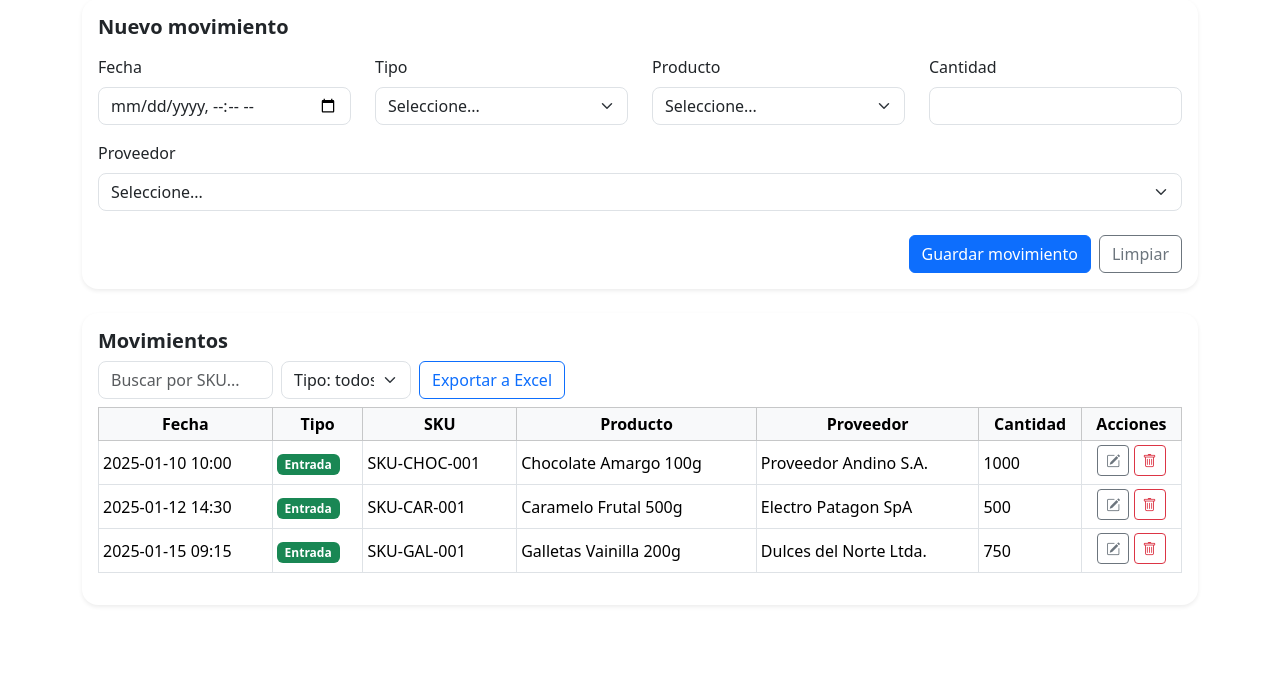
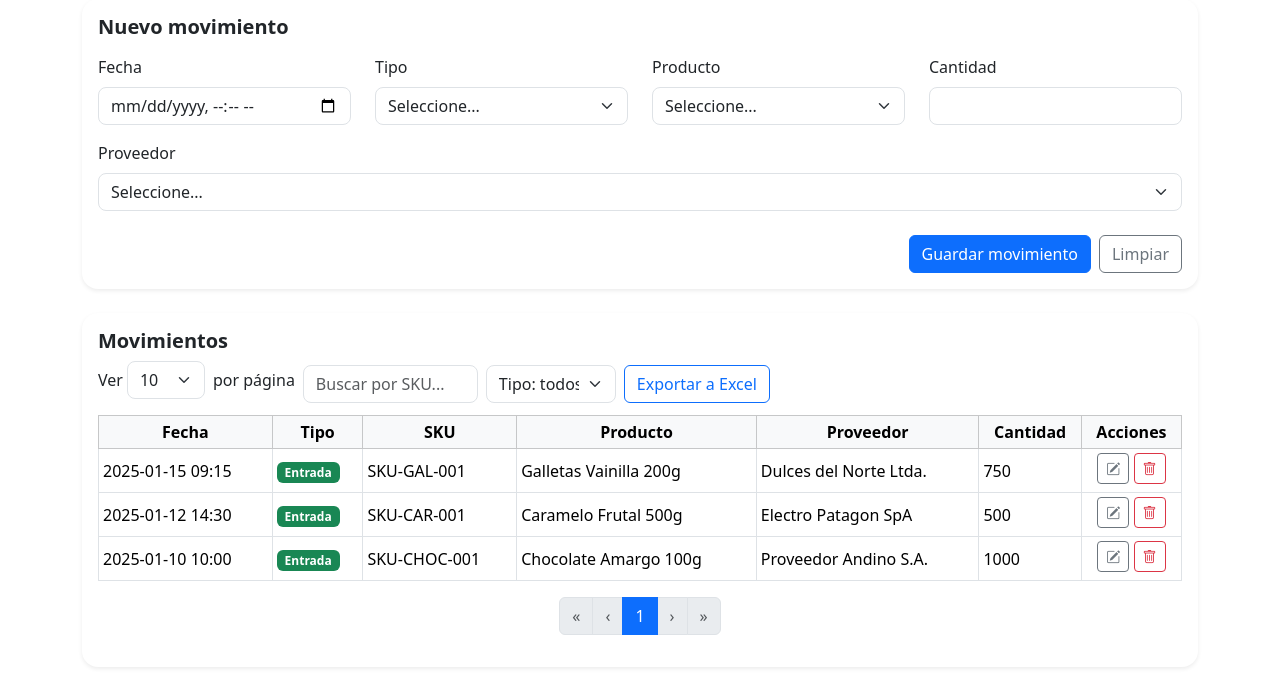
Before and after one commit to Zaoryk/Proyecto_INT_M.B.M, a Django app: page /modulotransaccional/ in a window 1280 px wide. Shown: the part 191-882 px from the top of the page. Before the commit the page ends 797 px from the top, so only its background shows below. Run offline with Django 5.2, Linux system fonts and the light colour scheme; data comes from the database, SQL or seed files in the repository; parts of the project's set-up code (start-up, migrations or seed data) failed here and were passed over; some libraries are stand-ins or nearby versions.

Commit message:
qwertyuiop

```diff
--- a/dulceria/dispositivos/views.py
+++ b/dulceria/dispositivos/views.py
@@ -1,6 +1,7 @@
 from django.shortcuts import render, redirect, get_object_or_404
 from dispositivos.models import Usuario, Producto, Proveedor, ProductoProveedor
 from dispositivos.forms import UsuarioForm, ProveedorForm, ProductoForm, ProductoProveedorForm
+from django.core.paginator import Paginator
 # Create your views here.
 from django.contrib.auth.decorators import login_required
 from django.utils import timezone
@@ -157,7 +158,6 @@ def moduloTransaccional(request):
         movimiento_to_edit = get_object_or_404(ProductoProveedor, pk=request.GET.get("edit_id"))
         form = ProductoProveedorForm(instance=movimiento_to_edit)
         edit_mode = True
-    # Crear o actualizar movimiento
     elif request.method == "POST":
         edit_id = request.POST.get("edit_id")
         if edit_id:
@@ -170,7 +170,6 @@ def moduloTransaccional(request):
         if form.is_valid():
             form.save()
             return redirect("Transaccional")
-    # Eliminar movimiento
     elif request.method == "GET" and "delete_id" in request.GET:
         ProductoProveedor.objects.filter(pk=request.GET.get("delete_id")).delete()
         return redirect("Transaccional")
@@ -178,16 +177,28 @@ def moduloTransaccional(request):
         form = ProductoProveedorForm()
         edit_mode = False
 
-    movimientos = ProductoProveedor.objects.select_related('producto', 'proveedor').all()
+    # Soporte para 'ver por': show = 10, 50, 100
+    show = request.GET.get('show', 10)
+    try:
+        show = int(show)
+        if show not in [10, 50, 100]:
+            show = 10
+    except:
+        show = 10
 
-    # Métricas
+    movimientos_query = ProductoProveedor.objects.select_related('producto', 'proveedor').all().order_by('-fecha_movimiento')
+    paginator = Paginator(movimientos_query, show)
+    page_number = request.GET.get('page')
+    page_obj = paginator.get_page(page_number)
+
     movimientos_hoy = ProductoProveedor.objects.filter(fecha_movimiento__date=timezone.now().date()).count()
     productos_count = Producto.objects.count()
 
     return render(request, "dispositivos/moduloTransaccional.html", {
         "visitas": visitas,
         "form": form,
-        "movimientos": movimientos,
+        "page_obj": page_obj,
+        "show": show,  # Para que el select quede sincronizado
         "movimientos_hoy": movimientos_hoy,
         "productos_count": productos_count,
         "edit_mode": edit_mode if "edit_mode" in locals() else False,
--- a/dulceria/templates/accounts/base.html
+++ b/dulceria/templates/accounts/base.html
@@ -7,7 +7,6 @@
 
     <link href="https://cdn.jsdelivr.net/npm/bootstrap@5.3.3/dist/css/bootstrap.min.css" rel="stylesheet" />
     <link href="https://cdn.jsdelivr.net/npm/bootstrap-icons@1.10.5/font/bootstrap-icons.css" rel="stylesheet">
-
     <script src="https://cdn.jsdelivr.net/npm/sweetalert2@11"></script>
   </head>
 
--- a/dulceria/templates/dispositivos/moduloTransaccional.html
+++ b/dulceria/templates/dispositivos/moduloTransaccional.html
@@ -23,7 +23,7 @@ input, select {
     <div class="card text-center shadow-sm">
       <div class="card-body">
         <h6 class="card-title">Total movimientos</h6>
-        <span class="h5">{{ movimientos|length }}</span>
+        <span class="h5">{{ page_obj.paginator.count }}</span>
       </div>
     </div>
   </div>
@@ -76,7 +76,6 @@ input, select {
         </div>
         <div class="col-md-3">
           <label class="form-label">Cantidad</label>
-          <!-- Removido min/max HTML -->
           <input type="number" class="form-control" name="cantidad" id="cantidadInput"
                  value="{{ form.cantidad.value|default_if_none:'' }}" required />
         </div>
@@ -108,11 +107,20 @@ input, select {
   </div>
 </div>
 
-<!-- Tabla de movimientos -->
+<!-- Tabla de movimientos + ver por X + paginador -->
 <div class="card shadow-sm border-0">
   <div class="card-body">
     <h5 class="card-title fw-bold">Movimientos</h5>
     <div class="d-flex mb-2 flex-wrap align-items-center">
+      <form method="get" class="d-inline-flex align-items-center mb-2 me-2">
+        <label for="showSelect" class="me-1">Ver</label>
+        <select name="show" id="showSelect" class="form-select me-2" style="width:auto;" onchange="this.form.submit()">
+          <option value="10" {% if show == 10 %}selected{% endif %}>10</option>
+          <option value="50" {% if show == 50 %}selected{% endif %}>50</option>
+          <option value="100" {% if show == 100 %}selected{% endif %}>100</option>
+        </select>
+        <span>por página</span>
+      </form>
       <input class="form-control me-2" type="text" placeholder="Buscar por SKU..." style="max-width:175px;">
       <select class="form-select me-2" style="max-width:130px;">
         <option>Tipo: todos</option>
@@ -136,7 +144,7 @@ input, select {
           </tr>
         </thead>
         <tbody>
-          {% for movimiento in movimientos %}
+          {% for movimiento in page_obj %}
           <tr>
             <td>{{ movimiento.fecha_movimiento|date:"Y-m-d H:i" }}</td>
             <td>
@@ -149,10 +157,10 @@ input, select {
             <td>{{ movimiento.proveedor.razon_social }}</td>
             <td>{{ movimiento.cantidad }}</td>
             <td class="text-center">
-              <a href="?edit_id={{ movimiento.pk }}" class="btn btn-sm btn-outline-secondary mb-1" title="Editar">
+              <a href="?edit_id={{ movimiento.pk }}&show={{ show }}" class="btn btn-sm btn-outline-secondary mb-1" title="Editar">
                 <i class="bi bi-pencil-square"></i>
               </a>
-              <a href="?delete_id={{ movimiento.pk }}" class="btn btn-sm btn-outline-danger mb-1 delete-btn" title="Eliminar">
+              <a href="?delete_id={{ movimiento.pk }}&show={{ show }}" class="btn btn-sm btn-outline-danger mb-1 delete-btn" title="Eliminar">
                 <i class="bi bi-trash"></i>
               </a>
             </td>
@@ -164,6 +172,41 @@ input, select {
           {% endfor %}
         </tbody>
       </table>
+
+      <!-- PAGINADOR BOOTSTRAP 5 con show -->
+      <nav aria-label="Paginador de movimientos" class="mt-3">
+        <ul class="pagination justify-content-center">
+          {% if page_obj.has_previous %}
+            <li class="page-item">
+              <a class="page-link" href="?page=1&show={{ show }}">&laquo;</a>
+            </li>
+            <li class="page-item">
+              <a class="page-link" href="?page={{ page_obj.previous_page_number }}&show={{ show }}">&lsaquo;</a>
+            </li>
+          {% else %}
+            <li class="page-item disabled"><span class="page-link">&laquo;</span></li>
+            <li class="page-item disabled"><span class="page-link">&lsaquo;</span></li>
+          {% endif %}
+          {% for num in page_obj.paginator.page_range %}
+            {% if page_obj.number == num %}
+              <li class="page-item active" aria-current="page"><span class="page-link">{{ num }}</span></li>
+            {% elif num > page_obj.number|add:'-3' and num < page_obj.number|add:'3' %}
+              <li class="page-item"><a class="page-link" href="?page={{ num }}&show={{ show }}">{{ num }}</a></li>
+            {% endif %}
+          {% endfor %}
+          {% if page_obj.has_next %}
+            <li class="page-item">
+              <a class="page-link" href="?page={{ page_obj.next_page_number }}&show={{ show }}">&rsaquo;</a>
+            </li>
+            <li class="page-item">
+              <a class="page-link" href="?page={{ page_obj.paginator.num_pages }}&show={{ show }}">&raquo;</a>
+            </li>
+          {% else %}
+            <li class="page-item disabled"><span class="page-link">&rsaquo;</span></li>
+            <li class="page-item disabled"><span class="page-link">&raquo;</span></li>
+          {% endif %}
+        </ul>
+      </nav>
     </div>
   </div>
 </div>
@@ -231,7 +274,6 @@ document.addEventListener("DOMContentLoaded", function() {
       });
     }
   });
-
   // Confirmación visual de borrado (SweetAlert2)
   document.querySelectorAll('.delete-btn').forEach(function(btn) {
     btn.addEventListener('click', function(e) {
```
